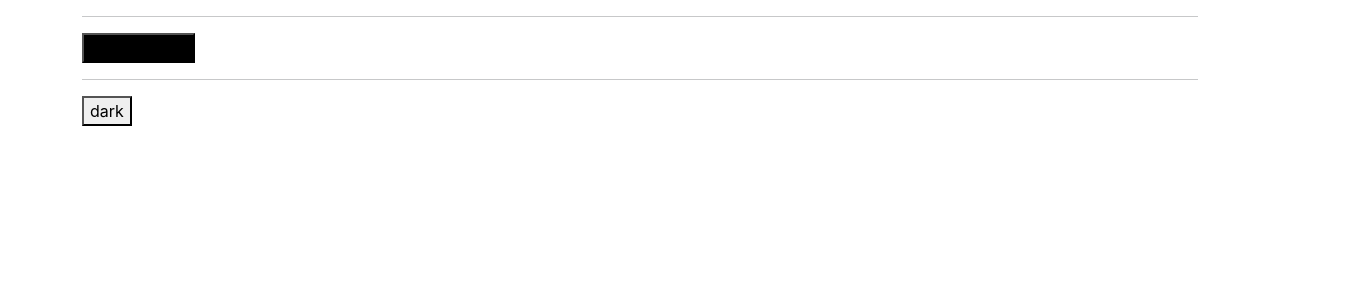
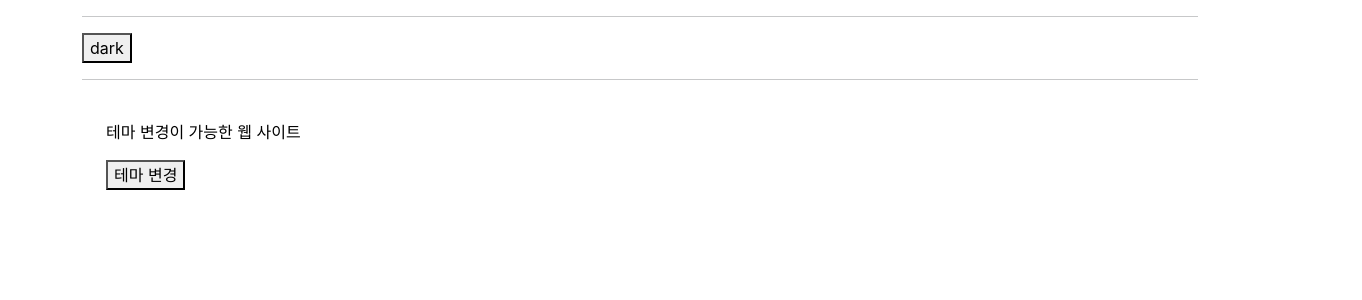
Before and after one commit to EblynCho/java505_react_test2, a React (Create React App) app: page / in a window 1280 px wide. Shown: the top 300 px of the page, 1362 px wide, since content can reach past the window. Built offline with nearby package versions, Linux system fonts and the light colour scheme.

Commit message:
Context - 예제 1

```diff
--- a/src/App7.js
+++ b/src/App7.js
@@ -2,15 +2,18 @@
 import Calculator from "./folder4/Calculator";
 import App from "./folder4/App";
 import App2 from "./folder4/App2";
+import DarkOrLight from "./folder4/DarkOrLight";
 
 function App7(props) {
     return (
         <div className={"container"}>
             {/*<Calculator />*/}
-            <hr/>
-            <App />
+            {/*<hr/>*/}
+            {/*<App />*/}
             <hr/>
             <App2 />
+            <hr/>
+            <DarkOrLight />
         </div>
     );
 }
--- /dev/null
+++ b/src/folder4/DarkOrLight.jsx
@@ -0,0 +1,33 @@
+// DarkOrLight.jsx
+import React, {useState, useCallback} from "react";
+// 파일로 생성된 컨텍스트를 import 하여 사용, 여러 컴포넌트에서 활용이 가능함
+import ThemeContext from "./ThemeContext";
+import MainContext from "./MainContext";
+
+function DarkOrLight(props) {
+    // state 로 등록
+    const [theme, setTheme] = useState('light');
+
+    // useCallback() : 콜백함수를 반환하는 리액트 hook
+    // 메모이제이션(memoization) 기능을 사용할 수 있어 지정한 의존성 배열에 등록된 데이터가 변경되었을 경우에만 동작
+    // 리소스를 적게 사용 -> 렌더링 시간이 적음
+    // cf. useEffect() 사용하면 변경되지 않고 동일하더라도 re-rendering -> 시간 오래걸림
+    const toggleTheme = useCallback(() => {
+        // state 로 지정된 theme 값이 변경될 경우에만 동작
+        if (theme == "light") {
+            setTheme("dark");
+        }
+        else if (theme == "dark") {
+            setTheme("light");
+        }
+    }, [theme]);
+
+    return (
+        // 컨텍스트 provider 로 해당 컴포넌트 아래의 자손 컴포넌트에서 지정한 데이터를 사용할 수 있도록 함
+        <ThemeContext.Provider value={{theme, toggleTheme}}>
+            <MainContext />
+        </ThemeContext.Provider>
+    );
+}
+
+export default DarkOrLight;
--- /dev/null
+++ b/src/folder4/MainContext.jsx
@@ -0,0 +1,26 @@
+// MainContext.jsx
+
+import React, {useContext} from "react";
+// 파일로 생성된 컨텍스트를 import 하여 사용, 여러 컴포넌트에서 활용이 가능함
+import ThemeContext from "./ThemeContext";
+
+function MainContext(props) {
+    // useContext() hook 을 사용하여 <Context.Consumer> 없이 컨텍스트에 저장된 정보를 사용함
+    const {theme, toggleTheme} = useContext(ThemeContext);  // 객체를 넘기기 때문에 중괄호 {} 사용
+
+    return (
+        <div style={{
+            width: "100vw",
+            height: "100hw",
+            padding: "1.5rem", // rem : 고정값
+            backgroundColor: theme == "light" ? "white" : "black",
+            color: theme == "light" ? "black" : "white"
+        }}>
+            <p>테마 변경이 가능한 웹 사이트</p>
+            {/* button 태그의 클릭 이벤트에 컨텍스트를 통해 가져온 함수를 설정함 */}
+            <button onClick={toggleTheme}>테마 변경</button>
+        </div>
+    );
+}
+
+export default MainContext;
--- /dev/null
+++ b/src/folder4/ThemeContext.jsx
@@ -0,0 +1,11 @@
+// ThemeContext.jsx
+
+import React from "react";
+
+// 컨텍스트 객체 생성, 기본값으로 'light'를 설정
+const ThemeContext = React.createContext('light');
+// 컨텍스트 이름 설정
+ThemeContext.displayName = 'ThemeContext';
+
+// 컨텍스트 객체를 외부에서 사용할 수 있도록 export
+export default ThemeContext;
```
